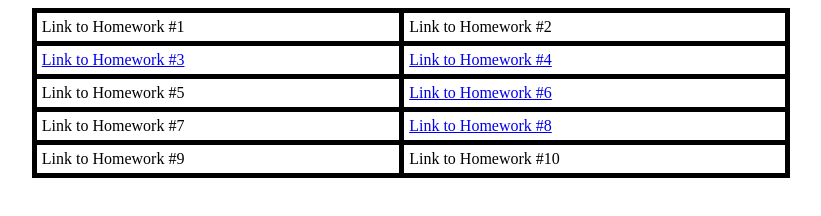
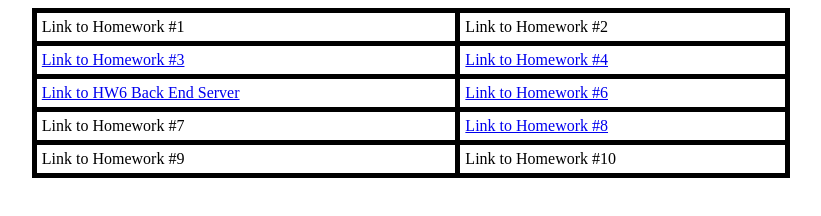
Before and after one commit to ZhenhaoLu/ZhenhaoLu.github.io, a plain HTML site: page zhl981014.html in a window 1280 px wide. Shown: the whole page, without its empty margins (229-1050 px from the left). Drawn offline with Linux system fonts and the light colour scheme.

Commit message:
HW6 Submission

```diff
--- a/zhl981014.html
+++ b/zhl981014.html
@@ -23,7 +23,7 @@ th, td {
     <td><a href="https://csci571.com/hw/hw2/ScrambleThisName.html">Link to Homework #4</a></td>
   </tr>
   <tr>
-    <td>Link to Homework #5</td>
+    <td><a href="https://csci571-hw6-zhl981014.wl.r.appspot.com/result">Link to HW6 Back End Server</a></td>
     <td><a href="https://csci571-hw6-zhl981014.wl.r.appspot.com/">Link to Homework #6</a></td>
   </tr>
   <tr>
```
